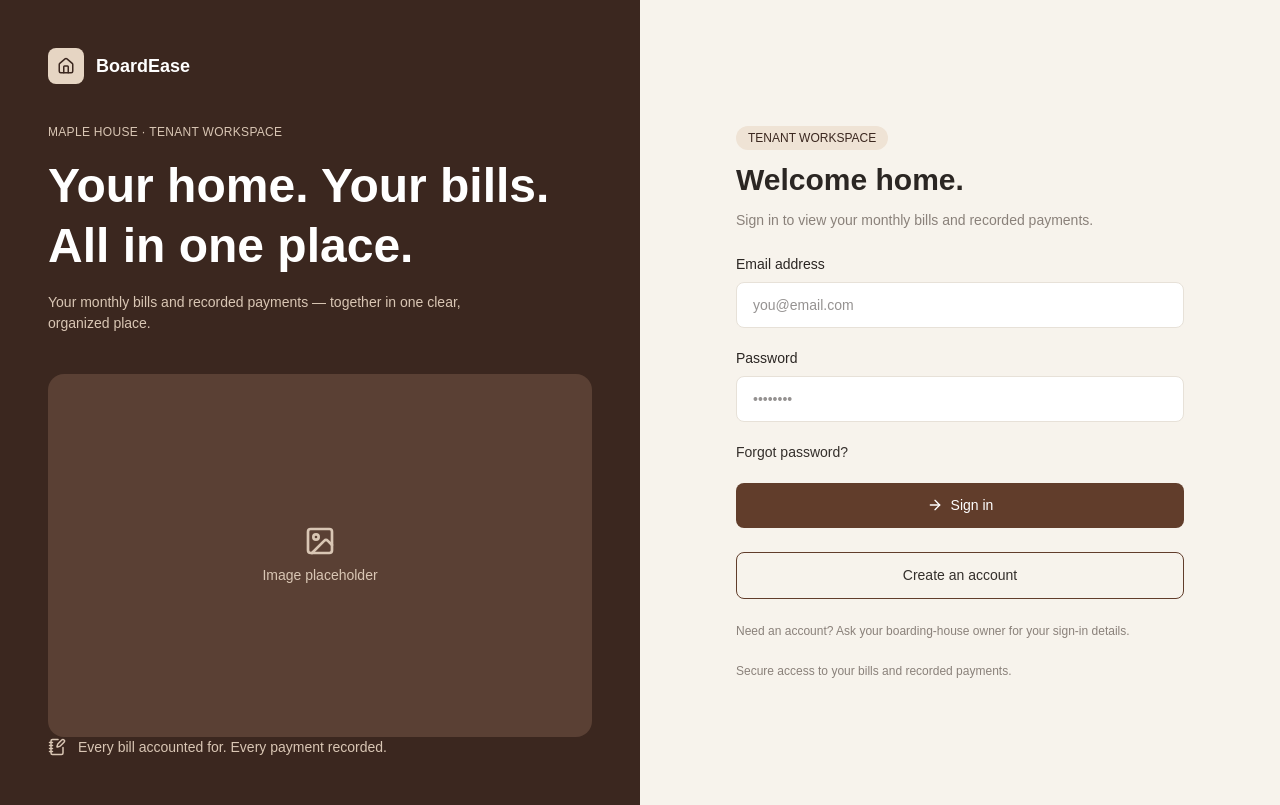
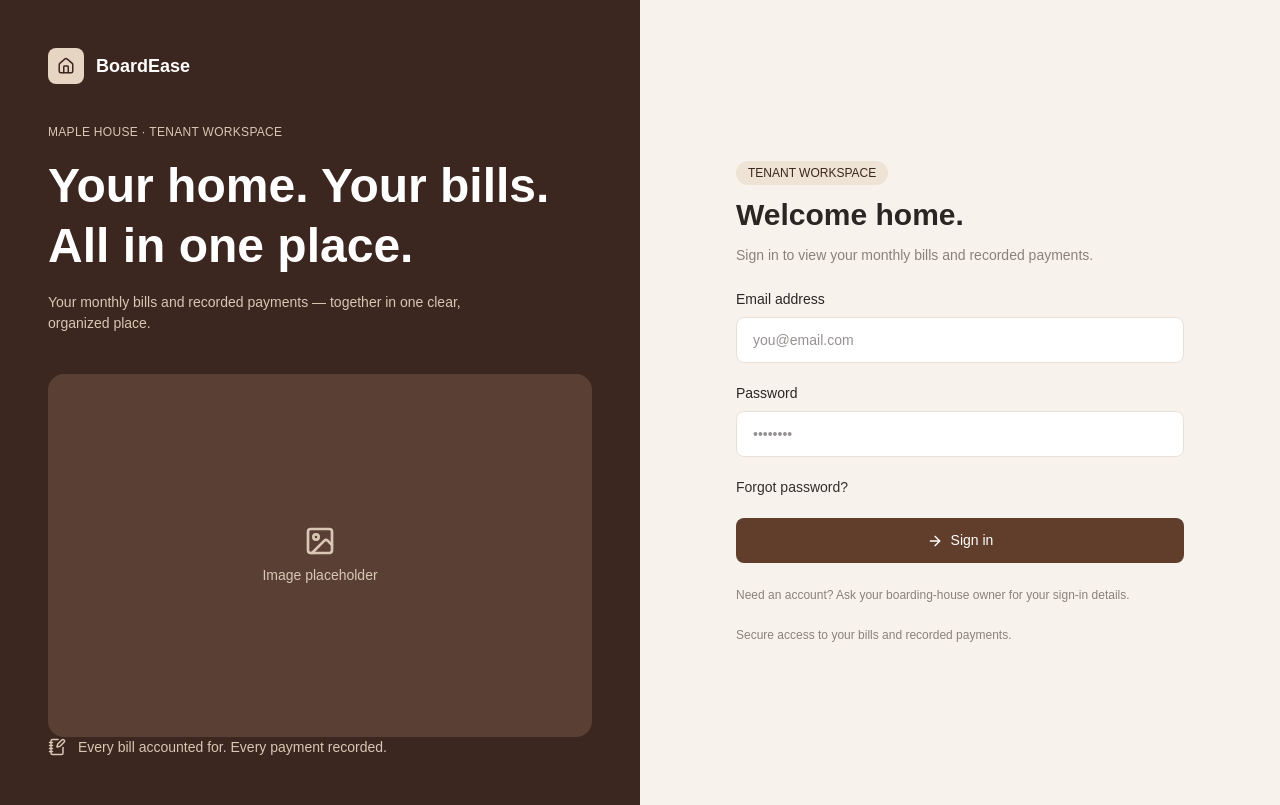
Before and after one commit to Hurve-en/boardease-web, a Next.js app: page /login in a window 1280 px wide. Built offline with nearby package versions, Linux system fonts and the light colour scheme; no server answers.

Commit message:
Updated Authentication Page

```diff
--- a/app/components/LoginForm.tsx
+++ b/app/components/LoginForm.tsx
@@ -78,13 +78,6 @@ export default function LoginForm() {
         </button>
       </form>
 
-      <Link
-        href="/register"
-        className="block w-full rounded-lg border border-[#613d2b] py-3 text-center text-sm font-medium text-[#613d2b] transition hover:bg-[#efe3d5]"
-      >
-        Create an account
-      </Link>
-
       <p className="text-xs text-[#8a817a]">
         Need an account? Ask your boarding-house owner for your sign-in details.
       </p>
```
Also changed, not shown: app/register/register.tsx (deleted).
